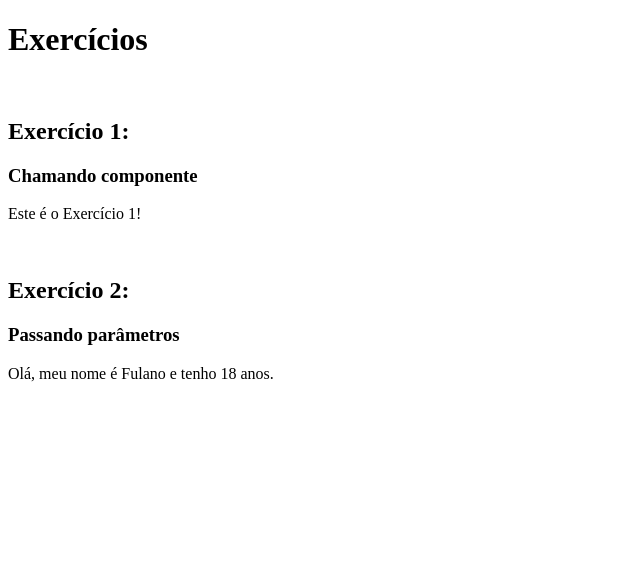
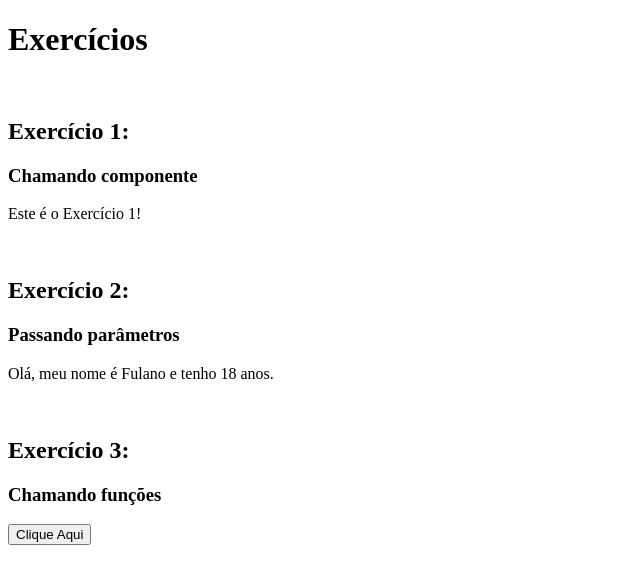
Before and after one commit to RodrigoRampazzo11/ReactExamples, a React (Create React App) app: page / in a window 1280 px wide. Shown: the top 584 px of the page, without its empty margins (0-640 px from the left). Built offline with nearby package versions, Linux system fonts and the light colour scheme.

Commit message:
Exercicio 3 - Chamando funções

```diff
--- /dev/null
+++ b/src/Exercicios/Exercicio3.js
@@ -0,0 +1,15 @@
+import React from 'react'
+
+class Exercicio3 extends React.Component {
+    minhaFuncao() {
+        alert(`Eu fui clicado!`)
+    }
+
+    render () {
+        return (
+            <button type="button" onClick={this.minhaFuncao}>Clique Aqui</button>
+        )
+    }
+}
+
+export default Exercicio3
--- a/src/Exercicios/Exercicios.js
+++ b/src/Exercicios/Exercicios.js
@@ -2,6 +2,7 @@ import React from 'react'
 
 import Exercicio1 from './Exercicio1'
 import Exercicio2 from './Exercicio2'
+import Exercicio3 from './Exercicio3'
 
 class Exercicios extends React.Component {
     render () {
@@ -17,6 +18,11 @@ class Exercicios extends React.Component {
             <h2>Exercício 2:</h2>
             <h3>Passando parâmetros</h3>
             <Exercicio2 nome="Fulano" idade={18} />
+
+            <br />
+            <h2>Exercício 3:</h2>
+            <h3>Chamando funções</h3>
+            <Exercicio3 />
         </>)
     }
 }
```
